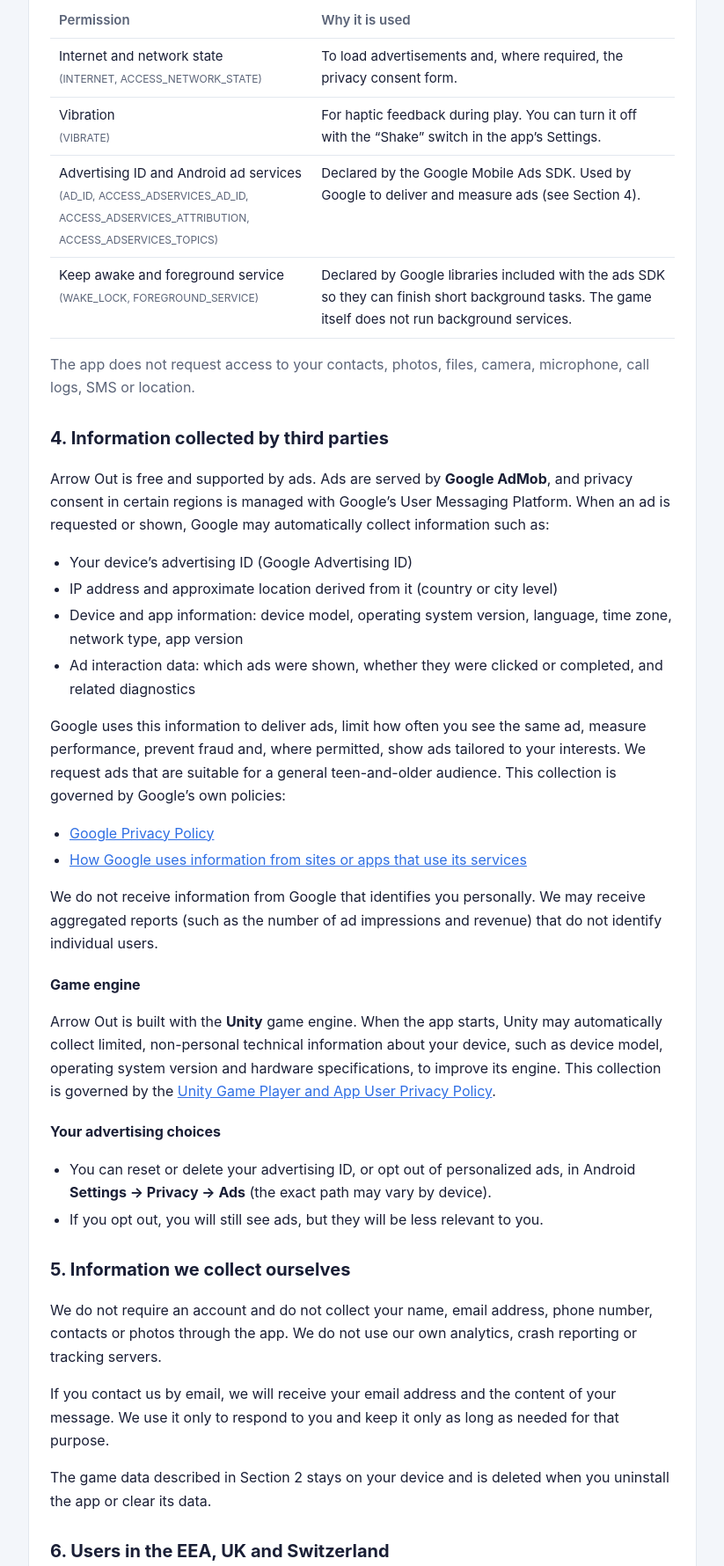
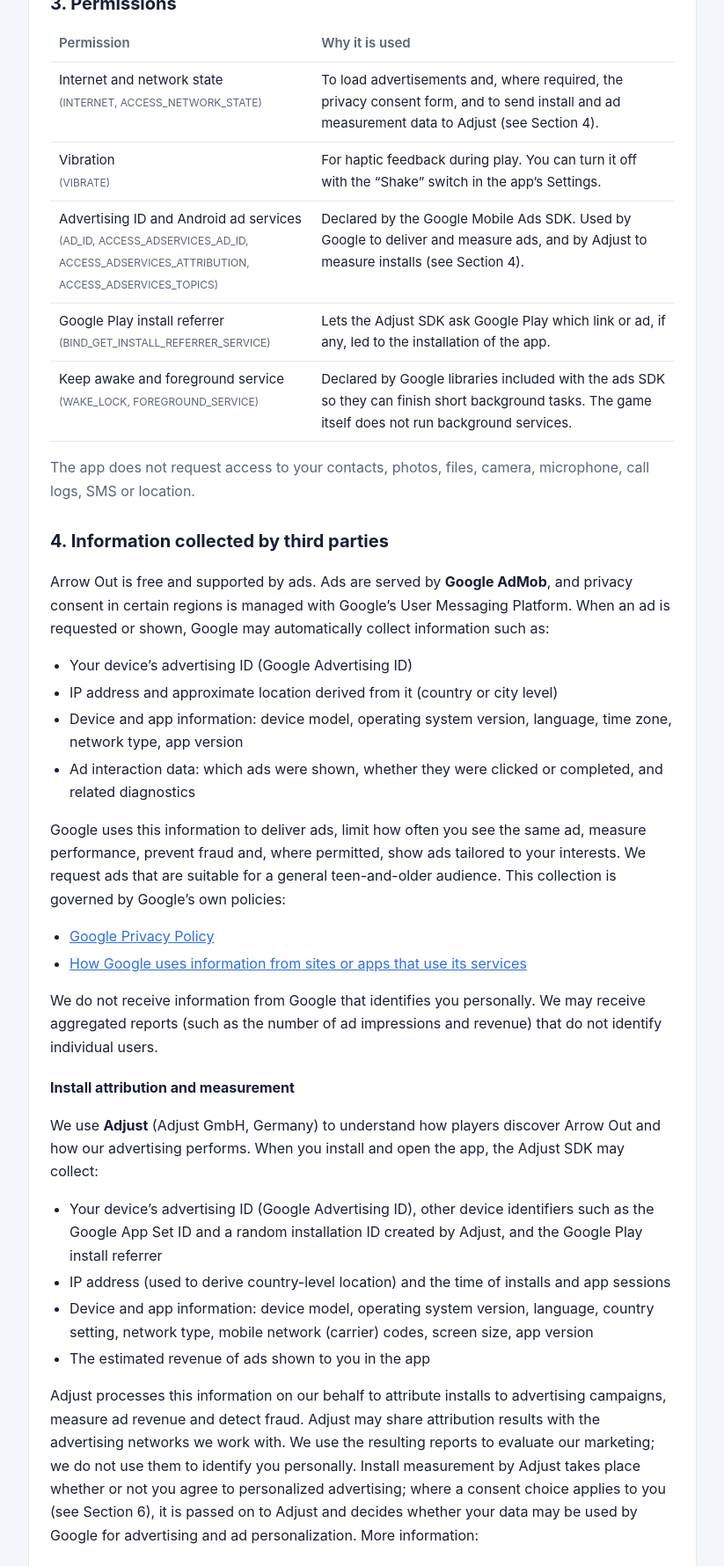
Before and after one commit to arrowoutgame/arrowoutgame.github.io, a plain HTML site: page privacy/index.html in a window 1280 px wide. Shown: the part 1020-2800 px from the top of the page at 88% size, without its empty margins (228-1051 px from the left). Drawn offline with Linux system fonts and the light colour scheme.

Commit message:
docs: disclose Adjust install measurement in privacy policy
Claude-Session: https://claude.ai/code/session_01Mmu5d4BF39nZaq64igSWg3

```diff
--- a/privacy/index.html
+++ b/privacy/index.html
@@ -77,7 +77,7 @@
       Arrow Out
     </div>
     <h1>Privacy Policy</h1>
-    <div class="meta">Effective date: November 6, 2026 · Last updated: November 6, 2026</div>
+    <div class="meta">Effective date: November 6, 2026 · Last updated: November 13, 2026</div>
   </div>
 </header>
 
@@ -87,7 +87,8 @@
       <strong>In short:</strong> Arrow Out is a puzzle game that runs <em>on your device</em>. You do not need an
       account, your game progress stays on your phone, and we do not run our own servers that collect your data.
       The game is free and shows optional rewarded video ads; our advertising partner Google collects limited device
-      data to deliver those ads, as described in Section 4.
+      data to deliver those ads, and our measurement partner Adjust collects limited device data to tell us how
+      players found the game, as described in Section 4.
     </div>
 
     <h2>1. Who we are</h2>
@@ -118,7 +119,8 @@
         <tr><th>Permission</th><th>Why it is used</th></tr>
         <tr>
           <td>Internet and network state<br><span class="muted perm">(INTERNET, ACCESS_NETWORK_STATE)</span></td>
-          <td>To load advertisements and, where required, the privacy consent form.</td>
+          <td>To load advertisements and, where required, the privacy consent form, and to send install and ad
+            measurement data to Adjust (see Section 4).</td>
         </tr>
         <tr>
           <td>Vibration<br><span class="muted perm">(VIBRATE)</span></td>
@@ -127,7 +129,12 @@
         <tr>
           <td>Advertising ID and Android ad services<br><span class="muted perm">(AD_ID, ACCESS_ADSERVICES_AD_ID,
             ACCESS_ADSERVICES_ATTRIBUTION, ACCESS_ADSERVICES_TOPICS)</span></td>
-          <td>Declared by the Google Mobile Ads SDK. Used by Google to deliver and measure ads (see Section 4).</td>
+          <td>Declared by the Google Mobile Ads SDK. Used by Google to deliver and measure ads, and by Adjust to
+            measure installs (see Section 4).</td>
+        </tr>
+        <tr>
+          <td>Google Play install referrer<br><span class="muted perm">(BIND_GET_INSTALL_REFERRER_SERVICE)</span></td>
+          <td>Lets the Adjust SDK ask Google Play which link or ad, if any, led to the installation of the app.</td>
         </tr>
         <tr>
           <td>Keep awake and foreground service<br><span class="muted perm">(WAKE_LOCK, FOREGROUND_SERVICE)</span></td>
@@ -166,6 +173,33 @@
       (such as the number of ad impressions and revenue) that do not identify individual users.
     </p>
 
+    <h3>Install attribution and measurement</h3>
+    <p>
+      We use <strong>Adjust</strong> (Adjust GmbH, Germany) to understand how players discover Arrow Out and how our
+      advertising performs. When you install and open the app, the Adjust SDK may collect:
+    </p>
+    <ul>
+      <li>Your device’s advertising ID (Google Advertising ID), other device identifiers such as the Google
+        App Set ID and a random installation ID created by Adjust, and the Google Play install referrer</li>
+      <li>IP address (used to derive country-level location) and the time of installs and app sessions</li>
+      <li>Device and app information: device model, operating system version, language, country setting, network
+        type, mobile network (carrier) codes, screen size, app version</li>
+      <li>The estimated revenue of ads shown to you in the app</li>
+    </ul>
+    <p>
+      Adjust processes this information on our behalf to attribute installs to advertising campaigns, measure ad
+      revenue and detect fraud. Adjust may share attribution results with the advertising networks we work with. We
+      use the resulting reports to evaluate our marketing; we do not use them to identify you personally. Install
+      measurement by Adjust takes place whether or not you agree to personalized advertising; where a consent choice
+      applies to you (see Section 6), it is passed on to Adjust and decides whether your data may be used by Google
+      for advertising and ad personalization. More information:
+    </p>
+    <ul>
+      <li><a href="https://www.adjust.com/terms/privacy-policy/" rel="noopener">Adjust Privacy Policy</a></li>
+      <li><a href="https://www.adjust.com/forget-device/" rel="noopener">Adjust “Forget Device” request</a>, to have
+        Adjust delete the data linked to your device</li>
+    </ul>
+
     <h3>Game engine</h3>
     <p>
       Arrow Out is built with the <strong>Unity</strong> game engine. When the app starts, Unity may automatically
@@ -185,7 +219,8 @@
     <h2>5. Information we collect ourselves</h2>
     <p>
       We do not require an account and do not collect your name, email address, phone number, contacts or photos
-      through the app. We do not use our own analytics, crash reporting or tracking servers.
+      through the app. We do not operate our own servers that collect data from the app, and we do not use crash
+      reporting. Install and ad measurement is handled by Adjust as described in Section 4.
     </p>
     <p>
       If you contact us by email, we will receive your email address and the content of your message. We use it only
@@ -205,10 +240,18 @@
       non-personalized ads.
     </p>
     <p>
+      Your choice does not switch off install measurement: Adjust still processes the device information listed in
+      Section 4 to count installs and measure our advertising, on the basis of our legitimate interest in
+      understanding how the app is discovered. Your choice is sent to Adjust, and if you do not consent, Adjust
+      marks your data as not to be used by Google for advertising or ad personalization. You can ask Adjust to
+      delete the data linked to your device at any time through its “Forget Device” page (see Section 4).
+    </p>
+    <p>
       Depending on where you live, you may have the right to access, correct, delete or restrict the processing of
       your personal data, to object to processing, to data portability, and to lodge a complaint with your local data
       protection authority. Because we do not hold personal data about you on our own systems, most requests about ad
-      data should be directed to Google; we are happy to help you with that.
+      data should be directed to Google, and requests about install measurement data can be made through Adjust’s
+      “Forget Device” page (see Section 4); we are happy to help you with that.
     </p>
 
     <h2>7. Users in the United States</h2>
@@ -229,7 +272,7 @@
     <h2>9. Data retention and security</h2>
     <p>
       Since your game data never leaves your device, we do not retain it. Information collected by our advertising
-      partner is retained according to its policies. We take reasonable measures to protect the limited information
+      and measurement partners is retained according to their policies. We take reasonable measures to protect the limited information
       we handle, such as emails you send us, but no method of transmission or storage is completely secure.
     </p>
 
```
